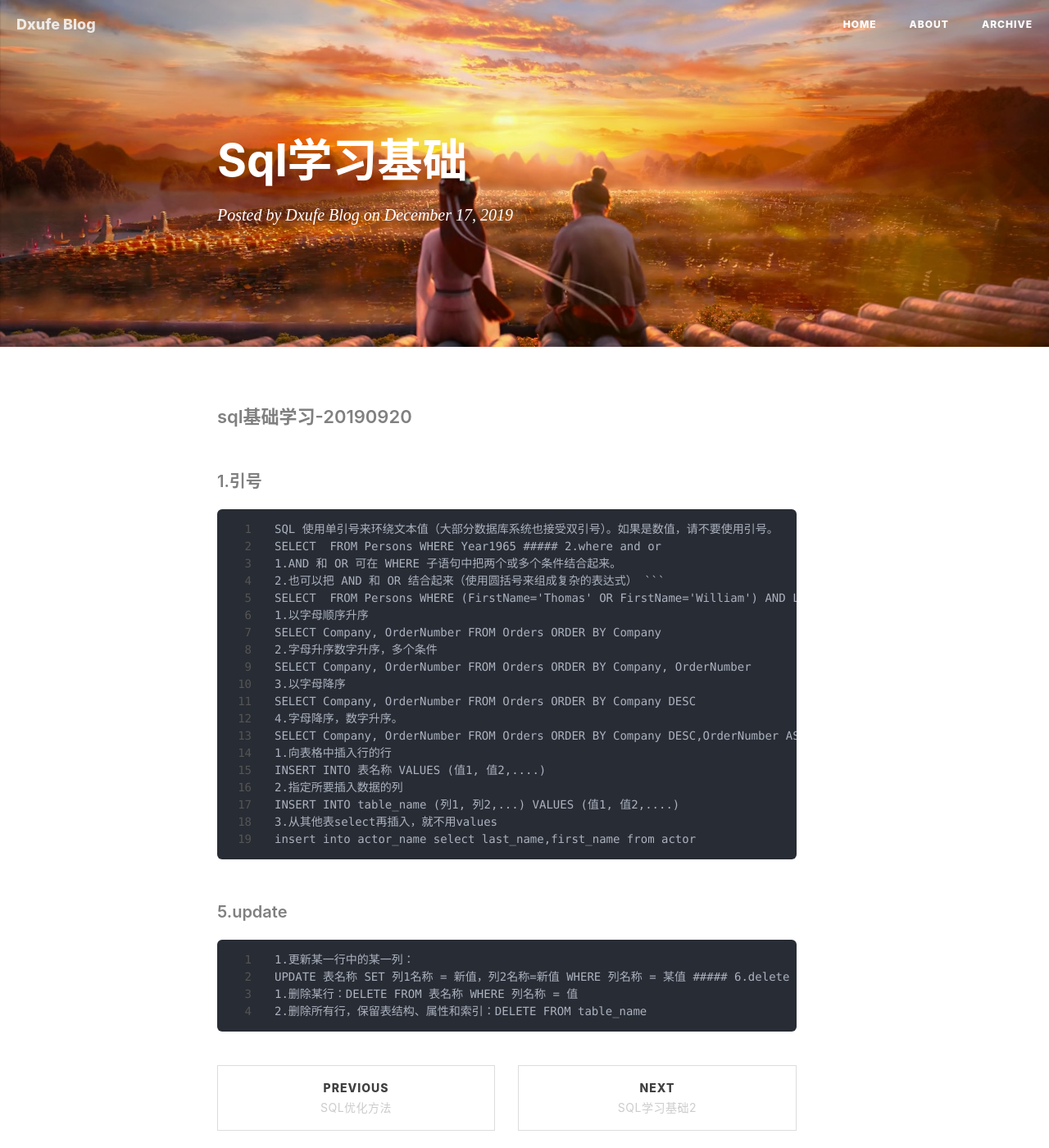
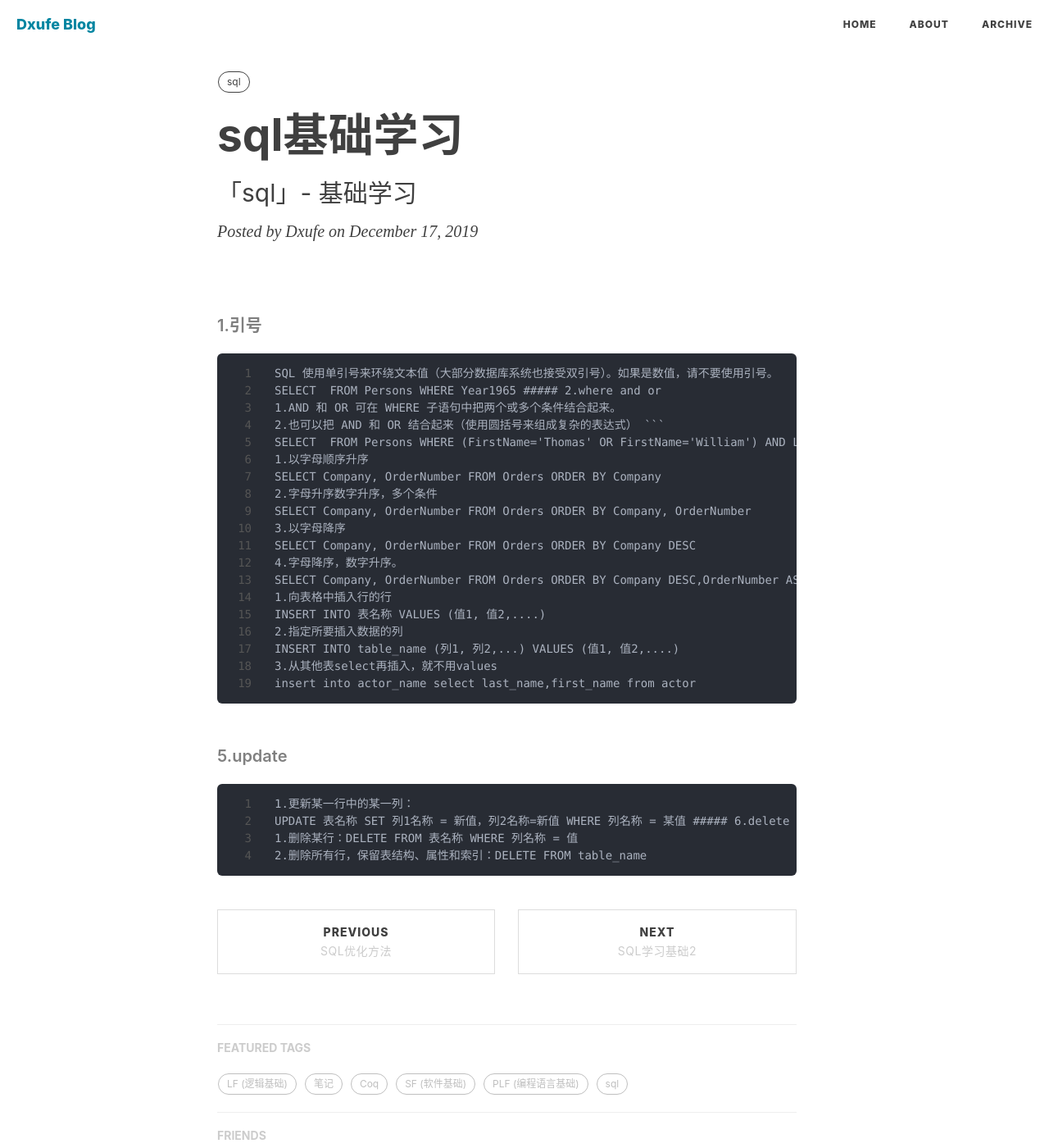
Before and after one commit to DengJunuestc/dxwufe.github.io, a Jekyll site: the page built from _posts/2019-12-17-sql学习基础.md, in a window 1280 px wide and 1400 px high. Shown: the whole window at 82% size. Built offline with Jekyll 4.4.1, drawn with Linux system fonts in a browser that asks for light colours; nearby versions of some CDN libraries; our own code applies the rules of GitHub Pages for plain Markdown files; comment, search, counter and statistics services are not loaded.

Commit message:
Update 2019-12-17-sql学习基础.md

```diff
--- a/_posts/2019-12-17-sql学习基础.md
+++ b/_posts/2019-12-17-sql学习基础.md
@@ -1,4 +1,14 @@
-#### sql基础学习-20190920
+---
+title: "sql基础学习"
+subtitle: "「sql」- 基础学习"
+layout: post
+author: "Dxufe"
+header-style: text
+tags:
+  - sql
+---
+
+
 ##### 1.引号
 	SQL 使用单引号来环绕文本值（大部分数据库系统也接受双引号）。如果是数值，请不要使用引号。
 	SELECT  FROM Persons WHERE Year1965
```
